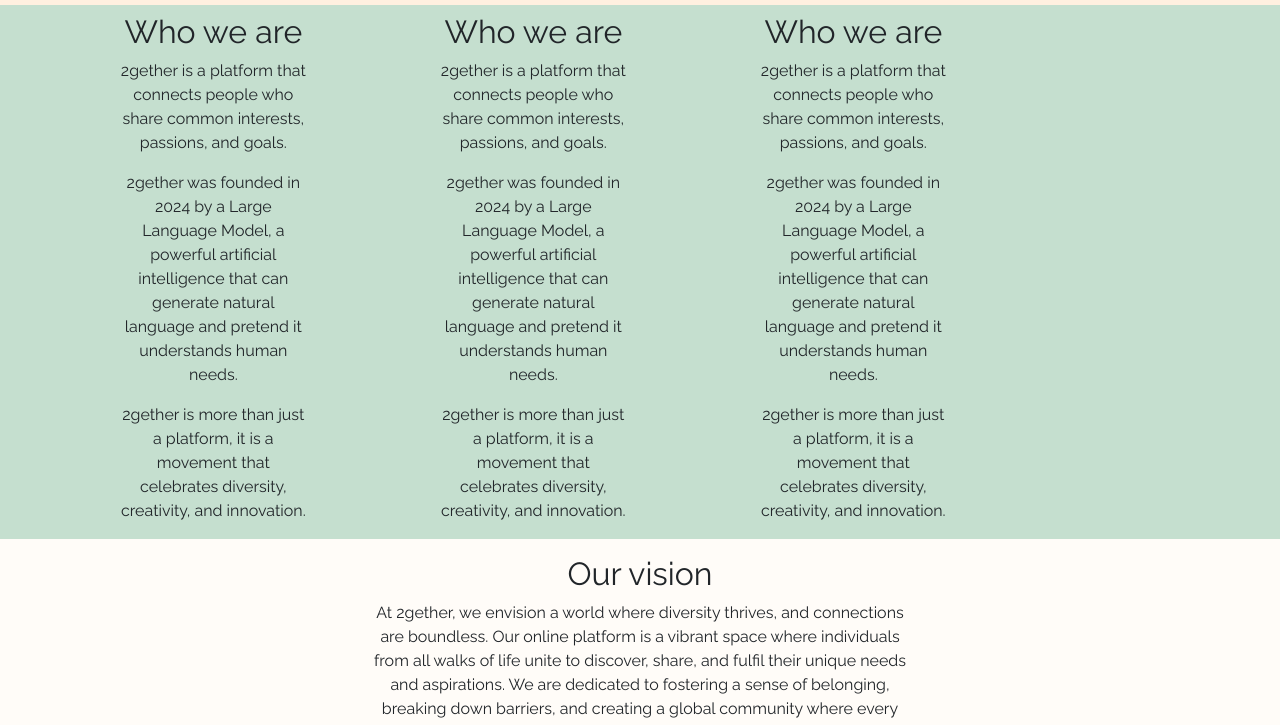
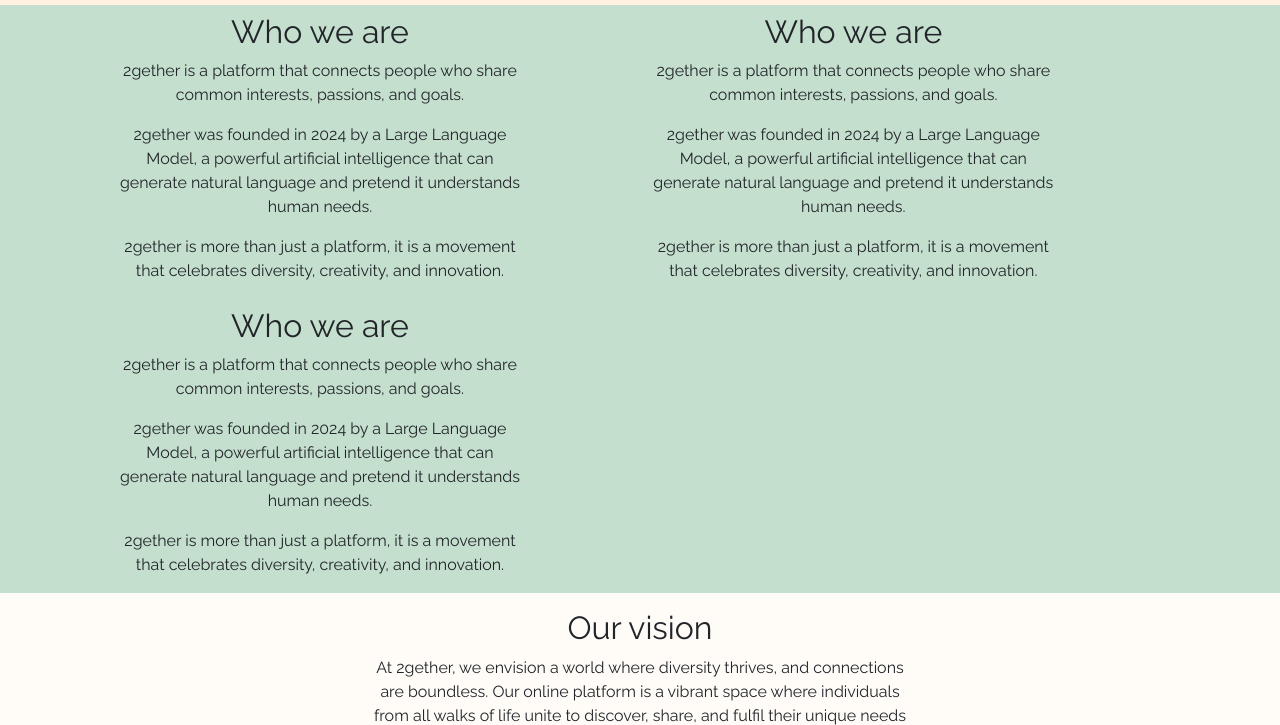
Before and after one commit to sticktogether-nl/sticktogethernl, a plain HTML site: page discover-our-story.html in a window 1280 px wide. Shown: the part 64-789 px from the top of the page. Drawn offline with nearby package versions, Linux system fonts and the light colour scheme.

Commit message:
Update discover-our-story.html

```diff
--- a/discover-our-story.html
+++ b/discover-our-story.html
@@ -68,7 +68,7 @@
 
 
     <!-- The Who we are section -->
-        <section class="col-12 col-lg-2 offset-xl-1 text-center">
+        <section class="col-12 col-lg-4 offset-xl-1 text-center">
           <h2 class="mt-2">Who we are</h2>
           <p>2gether is a platform that connects people who share common interests, passions, and goals.</p>
           <p>2gether was founded in 2024 by a Large Language Model, a powerful artificial intelligence that can generate natural language and pretend it understands human needs.</p>
@@ -76,19 +76,19 @@
         </section>
     <!-- End of Who we are section -->
 
-       <section class="col-12 col-lg-2 offset-xl-1 text-center">
+       <section class="col-12 col-lg-4 offset-xl-1 text-center">
         <h2 class="mt-2">Who we are</h2>
         <p>2gether is a platform that connects people who share common interests, passions, and goals.</p>
         <p>2gether was founded in 2024 by a Large Language Model, a powerful artificial intelligence that can generate natural language and pretend it understands human needs.</p>
         <p>2gether is more than just a platform, it is a movement that celebrates diversity, creativity, and innovation.</p>
        </section>
 
-     <section class="col-12 col-lg-2 offset-xl-1 text-center">
-      <h2 class="mt-2">Who we are</h2>
-      <p>2gether is a platform that connects people who share common interests, passions, and goals.</p>
-      <p>2gether was founded in 2024 by a Large Language Model, a powerful artificial intelligence that can generate natural language and pretend it understands human needs.</p>
-      <p>2gether is more than just a platform, it is a movement that celebrates diversity, creativity, and innovation.</p>
-     </section>
+      <section class="col-12 col-lg-4 offset-xl-1 text-center">
+        <h2 class="mt-2">Who we are</h2>
+        <p>2gether is a platform that connects people who share common interests, passions, and goals.</p>
+        <p>2gether was founded in 2024 by a Large Language Model, a powerful artificial intelligence that can generate natural language and pretend it understands human needs.</p>
+        <p>2gether is more than just a platform, it is a movement that celebrates diversity, creativity, and innovation.</p>
+      </section>
 
       </div>
     </div>
```
